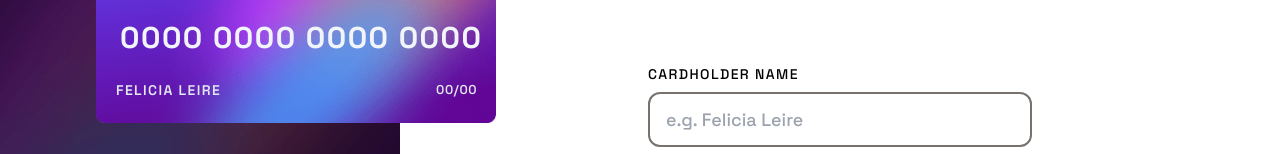
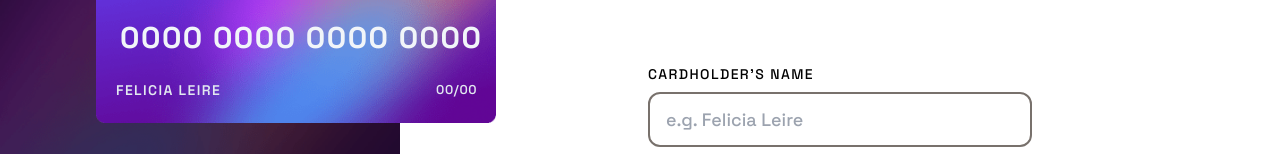
Before and after one commit to JoshuaNwaizu/Form-validiation, a React (Vite) app: page / in a window 1280 px wide. Shown: the part 162-316 px from the top of the page. Built offline with nearby package versions, Linux system fonts and the light colour scheme.

Commit message:
New changes

```diff
--- a/src/App.jsx
+++ b/src/App.jsx
@@ -63,6 +63,11 @@ function App() {
       toast.success(projectToast, { position: "top-right" });
     }
   };
+  function handleResetPage() {
+    toast.error("Fill all Inputs", {
+      position: "top-right",
+    });
+  }
 
   const handleReset = () => {
     setSave(false);
@@ -72,6 +77,7 @@ function App() {
     setYear("");
     setMonth("");
     setNumber("");
+    handleResetPage();
   };
 
   const handleChangeName = (e) => {
--- a/src/Validiation Form/Form.jsx
+++ b/src/Validiation Form/Form.jsx
@@ -23,7 +23,7 @@ const Form = ({
     <div className="flex items-center justify-center min-[1280px]:-mt-36 min-[1280px]:w-[45%]  min-[1280px]:mx-auto">
       <div className="mt-24 ml-7 flex flex-col gap-6 mr-7 max-[320px]:mt-20 min-[768px]:flex min-[820px]:justify-center min-[820px]:-mt-30 min-[768px]:mt-48 min-[768px]:w-2/3 min-[768px]:justify-center">
         <Inputs
-          label="Cardholder name"
+          label="Cardholder's name"
           placeholder="e.g. Felicia Leire"
           className={classes}
           value={value}
```
